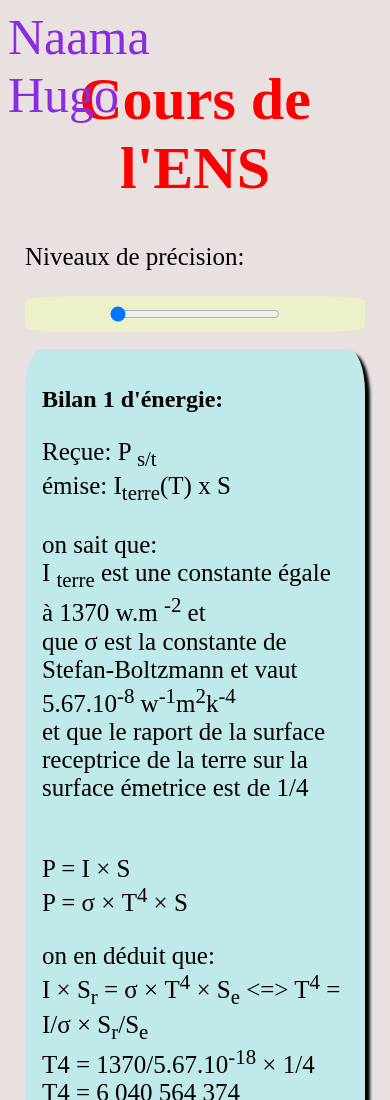
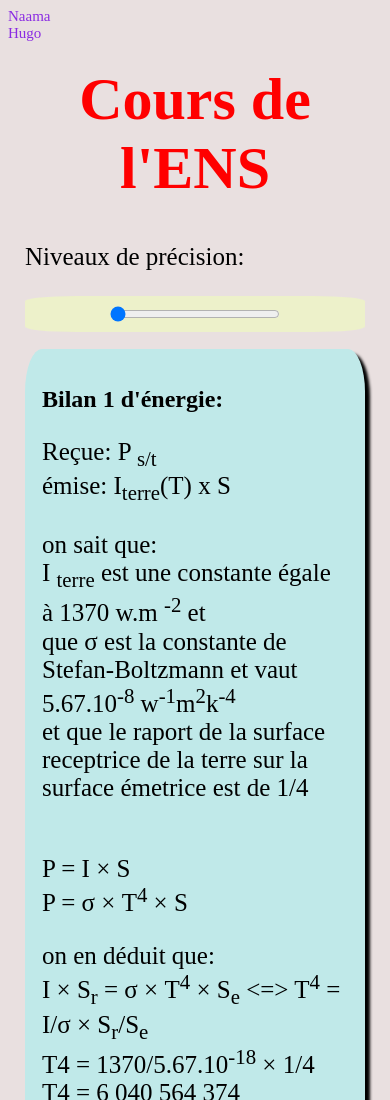
Before and after one commit to juguti/ens-cours, a plain HTML site: page index.html in a window 390 px wide. Shown: the top 1100 px of the page. Drawn offline with Linux system fonts and the light colour scheme.

Commit message:
Update style.css

```diff
--- a/style.css
+++ b/style.css
@@ -69,4 +69,7 @@ p{
         height: auto;
         margin-top: 20%;
     }
+    #source{
+        font-size: 15px;
+    }
 }
```
